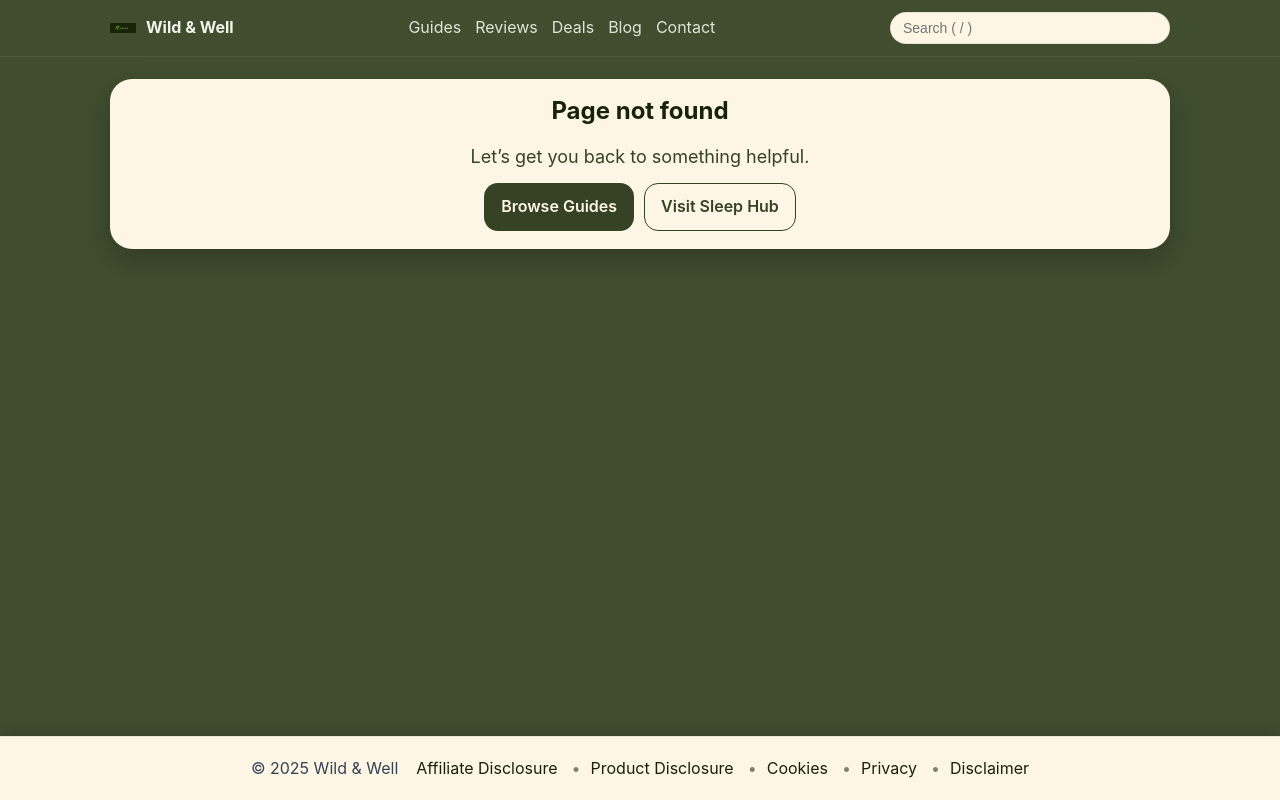
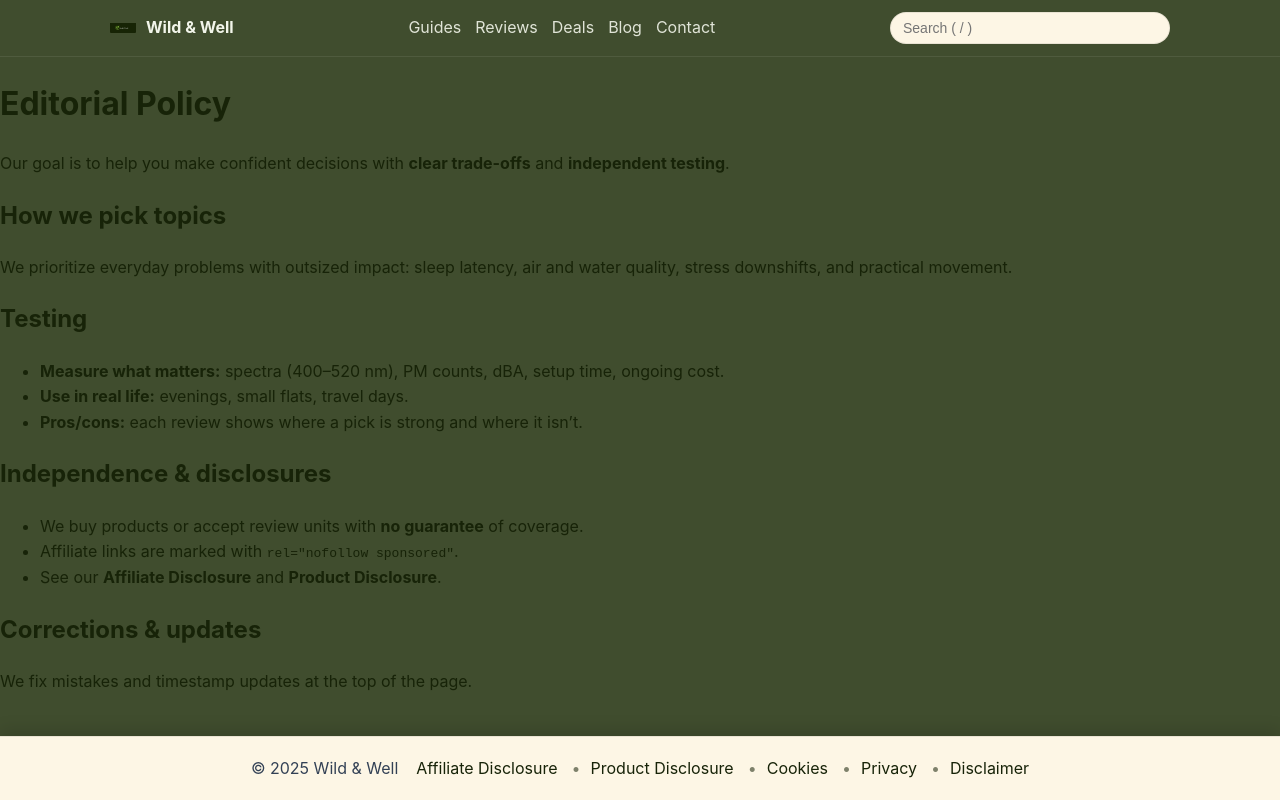
Before and after one commit to dariosandison/Eco---Holistic, a Next.js app: page /content/pages/editorial-policy in a window 1280 px wide. Before the commit this address had no page. Built offline with nearby package versions, Linux system fonts and the light colour scheme.

Commit message:
Create editorial-policy.mdx

```diff
--- /dev/null
+++ b/pages/content/pages/editorial-policy.mdx
@@ -0,0 +1,24 @@
+---
+title: Editorial Policy
+description: How we choose topics, test products, handle FTC disclosures, and make updates.
+---
+
+# Editorial Policy
+
+Our goal is to help you make confident decisions with **clear trade-offs** and **independent testing**.
+
+## How we pick topics
+We prioritize everyday problems with outsized impact: sleep latency, air and water quality, stress downshifts, and practical movement.
+
+## Testing
+- **Measure what matters:** spectra (400–520 nm), PM counts, dBA, setup time, ongoing cost.
+- **Use in real life:** evenings, small flats, travel days.
+- **Pros/cons:** each review shows where a pick is strong and where it isn’t.
+
+## Independence & disclosures
+- We buy products or accept review units with **no guarantee** of coverage.
+- Affiliate links are marked with `rel="nofollow sponsored"`.
+- See our **[Affiliate Disclosure](/legal/affiliate-disclosure)** and **[Product Disclosure](/legal/product-disclosure)**.
+
+## Corrections & updates
+We fix mistakes and timestamp updates at the top of the page.
```
